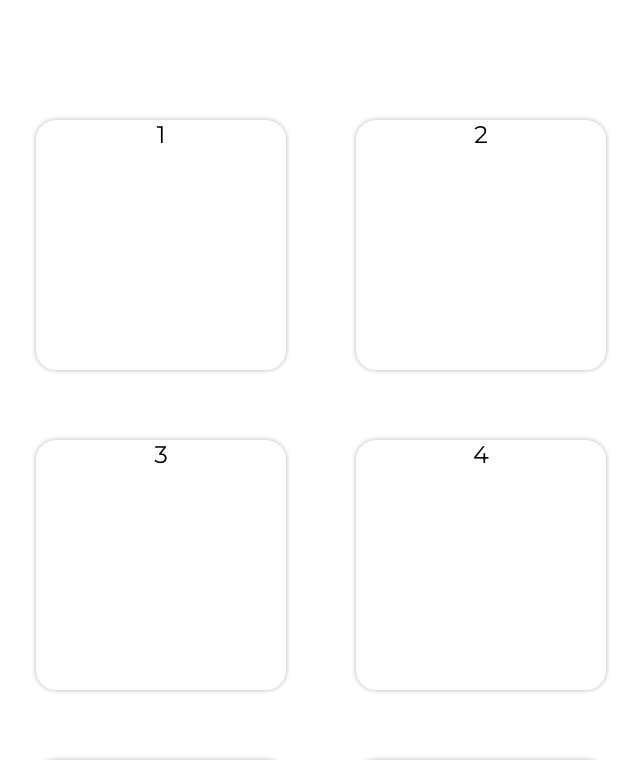
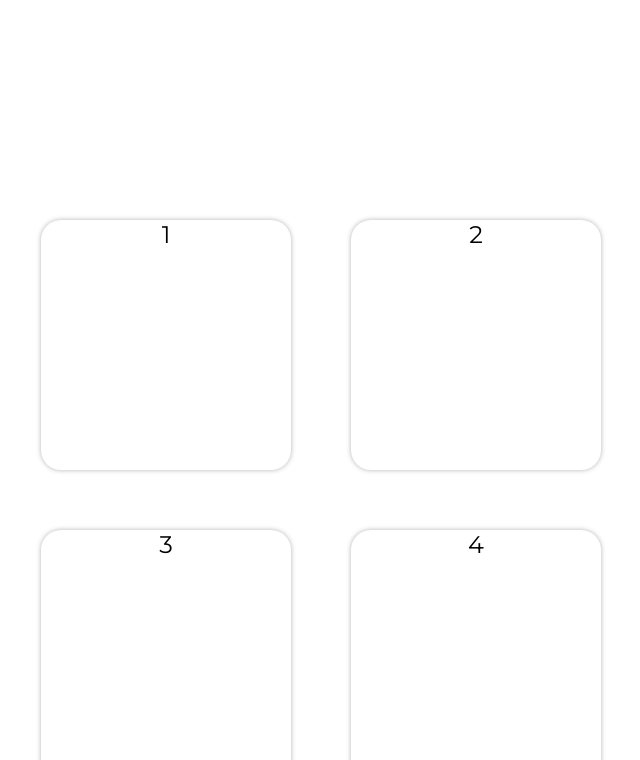
Before and after one commit to KidLiberty/Developer-Portfolio-Site, a React (Create React App) app: page / in a window 768 px wide. Shown: the part 980-1740 px from the top of the page, without its empty margins (63-703 px from the left). Built offline with nearby package versions, Linux system fonts and the light colour scheme.

Commit message:
Grid layout changes

```diff
--- a/src/components/Home.js
+++ b/src/components/Home.js
@@ -65,6 +65,7 @@ export default function Home() {
             </div>
           </div>
         </div>
+        <div className='test-container'> Test</div>
       </div>
     </>
   )
--- a/src/css/Home.css
+++ b/src/css/Home.css
@@ -88,6 +88,12 @@
   grid-area: card7;
 }
 
+.test-container {
+  height: 100vh;
+  width: 100%;
+  background-color: rgb(175, 188, 233);
+}
+
 @media (max-width: 1000px) and (min-width: 675px) {
   .home__landing-header {
     font-size: 3rem;
@@ -101,9 +107,11 @@
     grid-template-columns: repeat(2, 1fr);
     grid-template-rows: repeat(2, 1fr);
     grid-template-areas: none;
-    height: 125vh;
+    height: 175vh;
     width: 50vw;
     gap: 70px;
+    margin-top: 400px;
+    margin-bottom: 400px;
   }
 
   .home__grid-card {
@@ -129,7 +137,7 @@
     grid-template-areas: none;
     height: 125vh;
     width: 50vw;
-    gap: 70px;
+    gap: 60px;
   }
 
   .home__grid-card {
@@ -145,6 +153,7 @@
     font-size: 2rem;
   }
 
+  /* React to reduce items? Over flows 100vh */
   .home__cards-grid {
     display: grid;
     justify-content: center;
@@ -153,9 +162,11 @@
     grid-template-columns: 1fr;
     grid-template-rows: 1fr;
     grid-template-areas: none;
-    height: 125vh;
+    height: 350vh;
     width: 50vw;
     gap: 70px;
+    margin-top: 100px;
+    margin-bottom: 100px;
   }
 
   .home__grid-card {
```
